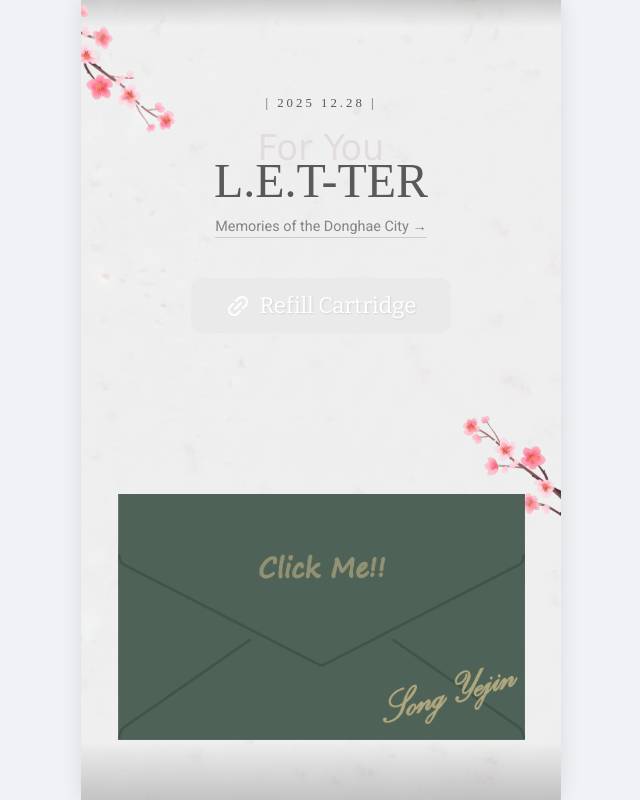
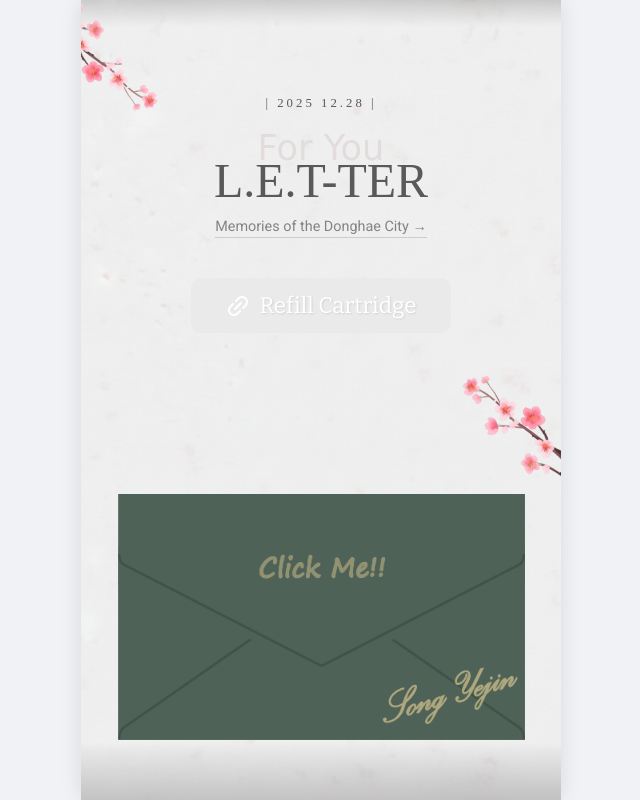
Before and after one commit to gnuoy01/letter_011129, a plain HTML site: page next.html in a window 1280 px wide. Shown: the whole page, without its empty margins (319-959 px from the left). Drawn offline with nearby package versions, Linux system fonts and the light colour scheme; a web font is replaced by a local one.

Commit message:
Add files via upload

```diff
--- a/next.html
+++ b/next.html
@@ -59,11 +59,11 @@ body {
             opacity: 1; z-index: 0;
         }
         .flower-top {
-            position: absolute; top: -20px; left: -30px; width: 140px; height: 185px;
+            position: absolute; top: -20px; left: -30px; width: 120px; height: 160px;
             background: url("images/v8_83.png") no-repeat left top; background-size: contain; z-index: 1;
         }
         .flower-right {
-            position: absolute; top: 45%; right: -10px; width: 120px; height: 200px;
+            position: absolute; top: 40%; right: -10px; width: 120px; height: 200px;
             background: url("images/v7_37.png") no-repeat right center; background-size: contain; z-index: 1;
         }
 
```
